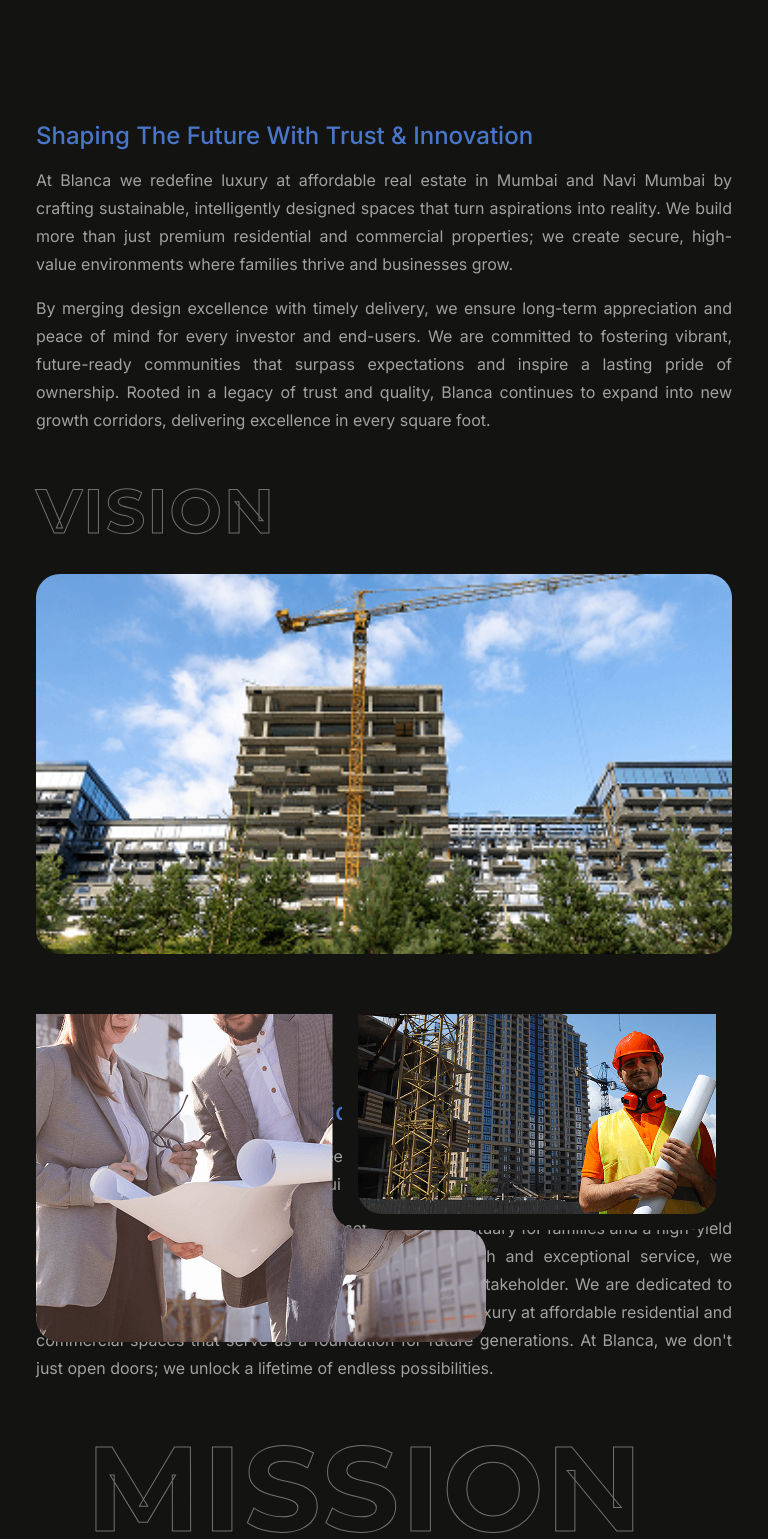
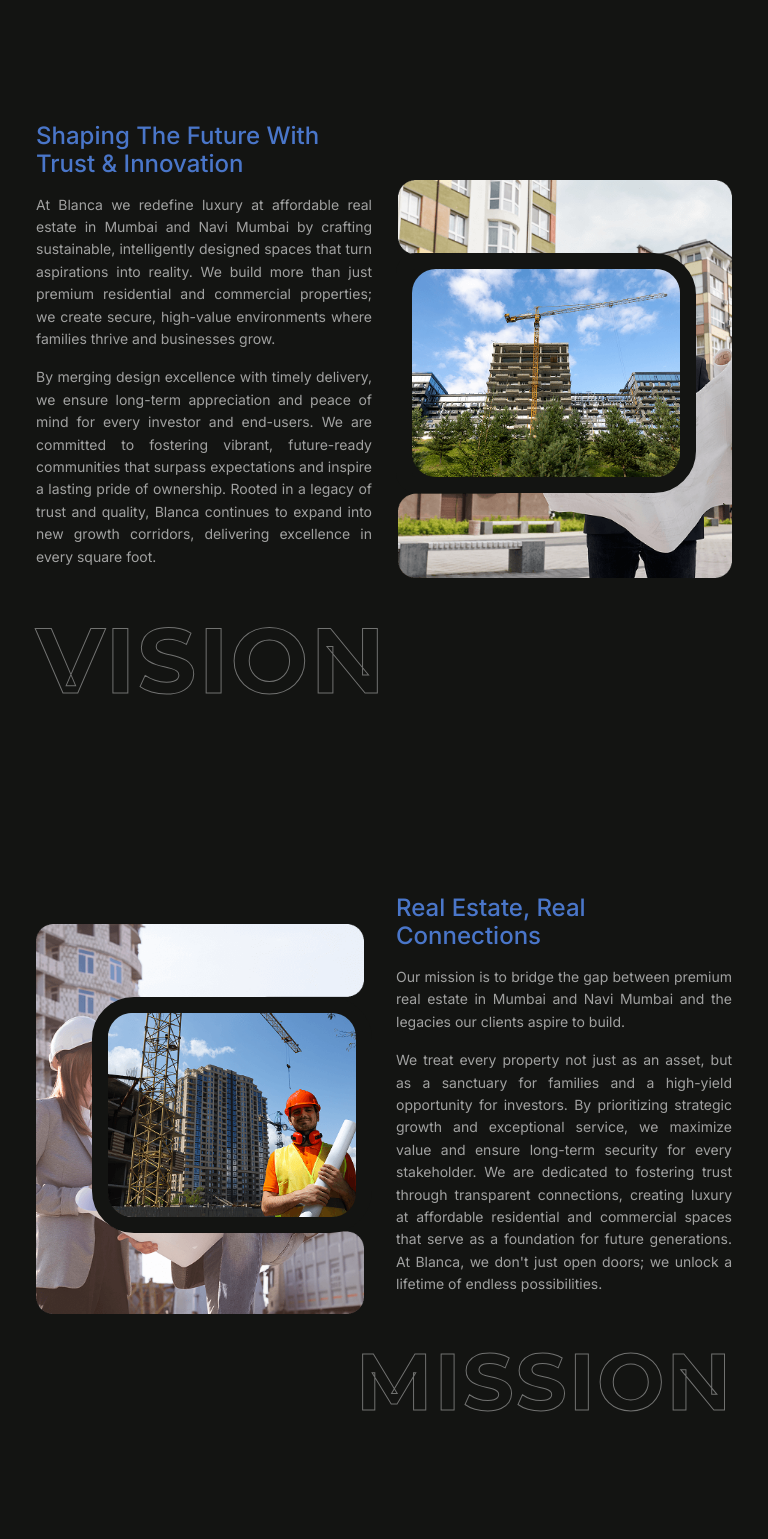
Before and after one commit to InventamTechSolution/Blanca-Realestate-react, a React (Vite) app: page /about in a window 768 px wide. Shown: the part 2961-4500 px from the top of the page. Built offline with nearby package versions, Linux system fonts and the light colour scheme.

Commit message:
create a responsive ui of the about us page

```diff
--- a/src/components/about/MissionSection/MissionSection.css
+++ b/src/components/about/MissionSection/MissionSection.css
@@ -97,3 +97,22 @@
         height: 390px;
     }
 }
+
+@media only screen and (min-width: 768px) and (max-width: 991px) {
+    .mission-collage-item-1 {
+        width: 328px;
+        height: 390px;
+    }
+
+    .mission-collage-item-2 {
+        width: 280px;
+        height: 236px;
+        top: -195px;
+        right: 0;
+    }
+
+    .mission-outline-text {
+        font-size: 80px;
+        margin-left: -40px;
+    }
+}
--- a/src/components/about/MissionSection/index.jsx
+++ b/src/components/about/MissionSection/index.jsx
@@ -11,8 +11,8 @@
       id="about-mission-section-four"
     >
       <div className="container">
-        <div className="row align-items-center gap-4 mission-data-row">
-          <Col>
+        <div className="row align-items-center gx-4 mission-data-row">
+          <Col md={6}>
             <Montion.div
               className="vision-image-collage"
               initial={{ opacity: 0, x: -50 }}
@@ -30,7 +30,7 @@
             </Montion.div>
           </Col>
 
-          <Col lg={6}>
+          <Col lg={6} md={6}>
             <Montion.div
               className="vision-content-part"
               initial={{ opacity: 0, x: 50 }}
--- a/src/components/about/VisionSection/VisionSection.css
+++ b/src/components/about/VisionSection/VisionSection.css
@@ -175,7 +175,7 @@
     }
 }
 
-@media only screen and (min-width: 320px) and (max-width: 768px) {
+@media only screen and (min-width: 320px) and (max-width: 767px) {
     .collage-item-1 {
         /* width: 240px;
         height: 320px;
@@ -210,6 +210,23 @@
     .about-vision-section-four {
         padding: 60px 0;
     }
+
+    .collage-item-1 {
+        width: 334px;
+        height: 398px;
+        right: 0;
+    }
+
+    .collage-item-2 {
+        width: 300px;
+        height: 240px;
+        top: -195px;
+        left: 0;
+    }
+
+    .vision-outline-text {
+        margin-left: 0px;
+    }
 }
 
 @media only screen and (min-width: 992px) and (max-width: 1199px) {
@@ -240,3 +257,11 @@
         padding: 60px 0;
     }
 }
+
+@media only screen and (min-width: 768px) and (max-width: 992px) {
+    .vision-text {
+        font-size: 14px;
+        line-height: 1.6;
+        text-align: justify;
+    }
+}
--- a/src/components/about/VisionSection/index.jsx
+++ b/src/components/about/VisionSection/index.jsx
@@ -11,8 +11,8 @@
       id="about-vision-section-four"
     >
       <div className="container">
-        <div className="row align-items-center gap-4">
-          <Col lg={6}>
+        <div className="row align-items-center x-4">
+          <Col lg={6} md={6}>
             <Motion.div
               className="vision-content-part"
               initial={{ opacity: 0, x: -50 }}
@@ -49,7 +49,7 @@
             </Motion.div>
           </Col>
 
-          <Col>
+          <Col md={6}>
             <Motion.div
               className="vision-image-collage"
               initial={{ opacity: 0, x: 50 }}
```
